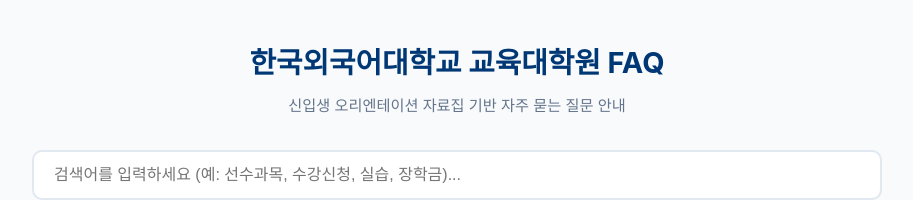
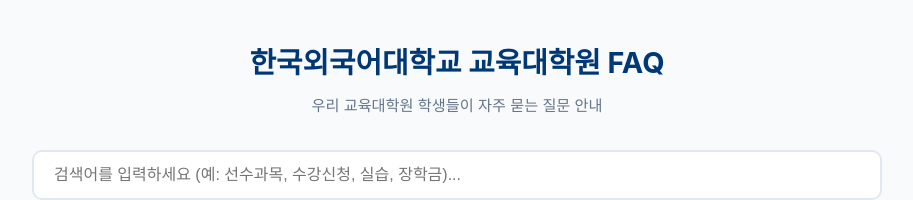
Before and after one commit to hongjh-collab/HUFSGSEFAQ, a plain HTML site: page index.html in a window 1280 px wide. Shown: the top 200 px of the page, without its empty margins (183-1096 px from the left). Drawn offline with Linux system fonts and the light colour scheme.

Commit message:
Update index.html

```diff
--- a/index.html
+++ b/index.html
@@ -204,7 +204,7 @@
 <div class="container">
     <header>
         <h1>한국외국어대학교 교육대학원 FAQ</h1>
-        <p>신입생 오리엔테이션 자료집 기반 자주 묻는 질문 안내</p>
+        <p>우리 교육대학원 학생들이 자주 묻는 질문 안내</p>
     </header>
 
     <!-- 검색 입력창 -->
```
